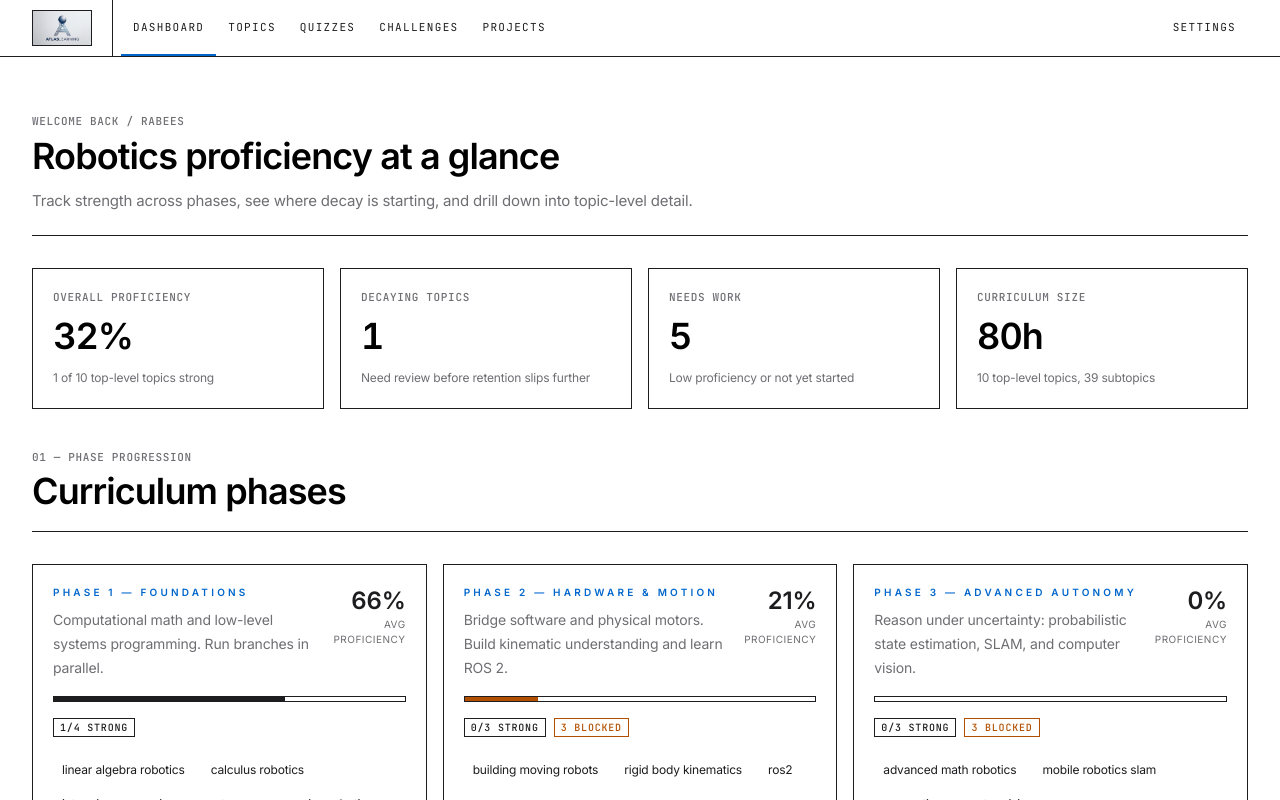
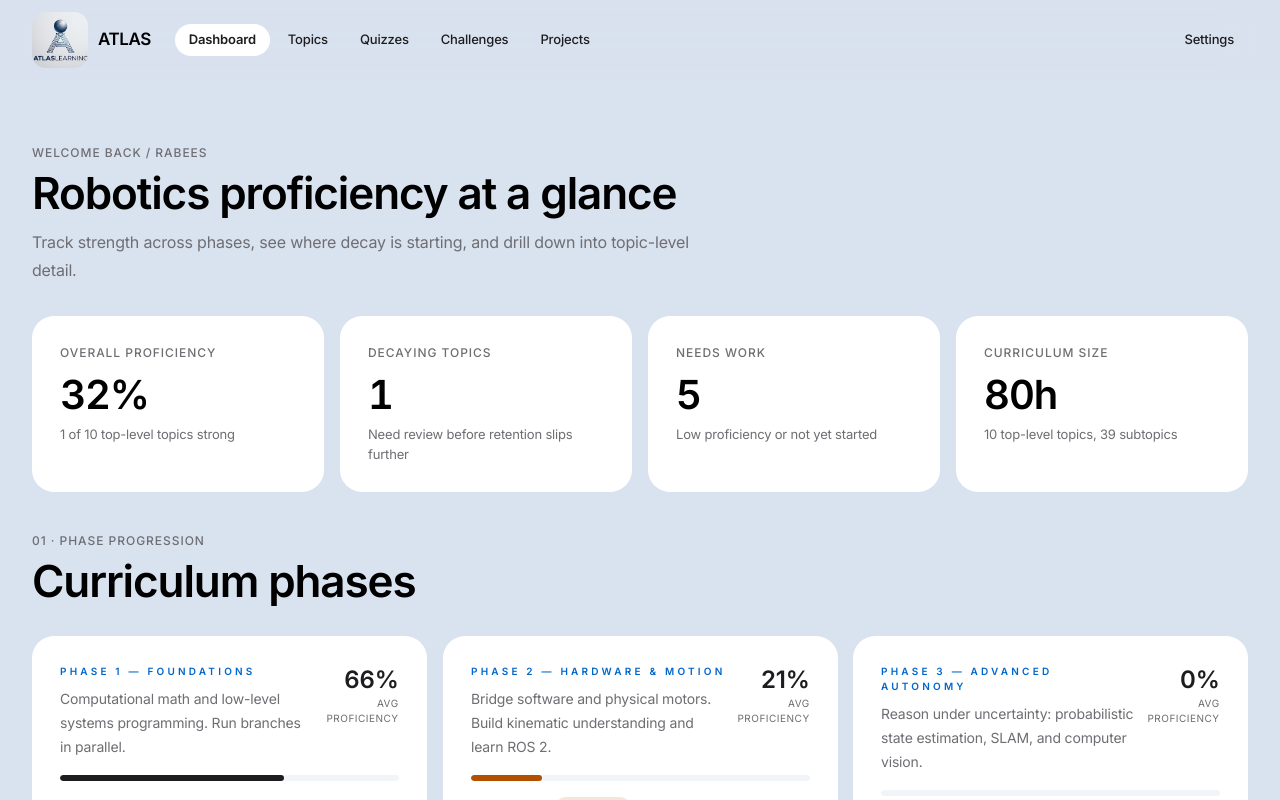
Before and after one commit to rabeesr/AtlasLearning, a Next.js app: page /dashboard in a window 1280 px wide. Shown: the top 800 px of the page. Built offline with nearby package versions, Linux system fonts and the light colour scheme.

Commit message:
UI redesign v3

```diff
--- a/src/app/globals.css
+++ b/src/app/globals.css
@@ -1,11 +1,11 @@
 @import "tailwindcss";
 
 :root {
-  /* === Surfaces (Apple white + light gray) === */
-  --bg: #FFFFFF;            /* pure white canvas */
-  --bg-alt: #FBFBFD;        /* very subtle deeper white for section bands */
-  --tile: #F5F5F7;           /* Apple's tile gray */
-  --tile-deep: #EEEEF1;     /* slightly deeper tile (hover lift target) */
+  /* === Surfaces (slate-blue canvas, white tiles for contrast) === */
+  --bg: #D9E2EF;            /* slate-blue canvas */
+  --bg-alt: #E3EAF4;        /* slightly lighter section band */
+  --tile: #FFFFFF;          /* white tile — clean contrast against slate bg */
+  --tile-deep: #F1F4F9;     /* deeper tile / progress track */
 
   /* legacy aliases — old code still references these */
   --panel: #F5F5F7;
@@ -184,24 +184,25 @@ input, textarea, select {
     transform var(--duration) var(--ease-out),
     box-shadow var(--duration) var(--ease-out),
     background-color var(--duration) var(--ease-out);
+  /* Default invisible ring so transition-on-hover is smooth */
+  box-shadow: 0 0 0 1px transparent;
   will-change: transform;
 }
 
-.tile-hover:hover {
-  transform: translateY(-2px);
-  box-shadow: var(--shadow-hover);
-  background: var(--bg);
+.tile-hover:hover,
+.tile-link:hover {
+  transform: translateY(-4px);
+  /* Prominent slate-blue ring + deep drop shadow */
+  box-shadow:
+    0 0 0 1.5px rgba(51, 65, 85, 0.28),
+    0 28px 56px rgba(15, 23, 42, 0.22),
+    0 12px 24px rgba(15, 23, 42, 0.14),
+    0 4px 8px rgba(15, 23, 42, 0.08);
 }
 
 .tile-link {
   display: block;
   cursor: pointer;
-}
-
-.tile-link:hover {
-  transform: translateY(-2px);
-  box-shadow: var(--shadow-hover);
-  background: var(--bg);
 }
 
 /* === Editorial prose === */
--- a/src/components/shared/app-shell.tsx
+++ b/src/components/shared/app-shell.tsx
@@ -5,17 +5,15 @@ export function AppShell({ children }: { children: ReactNode }) {
   return (
     <div className="atlas-background flex min-h-screen flex-col text-[var(--ink)]">
       <Toolbar />
-      <main className="mx-auto w-full max-w-[1400px] flex-1 px-4 py-10 md:px-8 md:py-14">
+      <main className="mx-auto w-full max-w-[1400px] flex-1 px-4 py-12 md:px-8 md:py-16">
         {children}
       </main>
-      <footer className="border-t border-[var(--ink)] bg-[var(--bg-white)]">
-        <div className="mx-auto flex w-full max-w-[1400px] items-center justify-between gap-4 px-4 py-5 md:px-8">
-          <p className="coordinate">
-            § ATLAS LEARNING / ROBOTICS CURRICULUM
+      <footer className="mt-8">
+        <div className="mx-auto flex w-full max-w-[1400px] flex-col items-center gap-1 px-4 py-10 text-center md:px-8">
+          <p className="text-[13px] text-[var(--ink-muted)]">
+            ATLAS Learning — Robotics curriculum
           </p>
-          <p className="coordinate">
-            v0.1 — PROFICIENCY ENGINE
-          </p>
+          <p className="text-[12px] text-[var(--ink-faint)]">v0.1 · Proficiency engine</p>
         </div>
       </footer>
     </div>
--- a/src/components/shared/toolbar.tsx
+++ b/src/components/shared/toolbar.tsx
@@ -22,33 +22,37 @@ export function Toolbar() {
 
   function navLinkClass(active: boolean) {
     return [
-      "h-full px-3 inline-flex items-center font-mono uppercase tracking-[0.12em] text-[11px] border-b-2 transition-colors duration-100",
+      "inline-flex items-center rounded-full px-3.5 py-1.5 text-[13px] font-medium transition-all duration-200 ease-out",
       active
-        ? "text-[var(--ink-strong)] border-[var(--accent)]"
-        : "text-[var(--ink-muted)] border-transparent hover:text-[var(--ink)] hover:border-[var(--rule-soft)]",
+        ? "bg-[var(--tile)] text-[var(--ink-strong)] font-semibold"
+        : "text-[var(--ink-muted)] hover:bg-[var(--tile)] hover:text-[var(--ink)]",
     ].join(" ");
   }
 
   return (
-    <header className="sticky top-0 z-30 border-b border-[var(--ink)] bg-[var(--bg-white)]/85 backdrop-blur">
-      <div className="mx-auto flex h-14 w-full max-w-[1400px] items-stretch gap-0 px-4 md:px-8">
+    <header className="sticky top-0 z-30 bg-[var(--bg)]/80 backdrop-blur-xl">
+      <div className="mx-auto flex h-20 w-full max-w-[1400px] items-center gap-4 px-4 md:px-8">
         <Link
           href="/dashboard"
-          className="flex items-center gap-3 pr-5 mr-2 border-r border-[var(--ink)]"
+          className="group flex items-center gap-2.5 transition-opacity duration-200 hover:opacity-80"
           aria-label="ATLAS Learning home"
         >
-          <span className="block h-9 w-[60px] border border-[var(--ink)] bg-[var(--bg-white)] overflow-hidden relative">
+          <span className="relative block h-14 w-14 overflow-hidden rounded-[14px]">
             <Image
               src="/atlas-logo.png"
-              alt="ATLAS Learning"
+              alt=""
               fill
-              sizes="60px"
+              sizes="56px"
               priority
               className="object-cover"
             />
           </span>
+          <span className="text-[17px] font-semibold tracking-tight text-[var(--ink-strong)]">
+            ATLAS
+          </span>
         </Link>
-        <nav className="flex flex-1 items-stretch gap-0">
+
+        <nav className="ml-2 flex flex-1 items-center gap-1">
           {primaryLinks.map((link) => (
             <Link
               key={link.href}
@@ -59,10 +63,8 @@ export function Toolbar() {
             </Link>
           ))}
         </nav>
-        <Link
-          href="/settings"
-          className={navLinkClass(isActive("/settings"))}
-        >
+
+        <Link href="/settings" className={navLinkClass(isActive("/settings"))}>
           Settings
         </Link>
       </div>
--- a/src/components/shared/ui.tsx
+++ b/src/components/shared/ui.tsx
@@ -1,33 +1,38 @@
 import type { ReactNode } from "react";
 
 /**
- * Card — flat, square, ink hairline. No shadow, no radius.
+ * Card — borderless tile (Apple-style). Soft gray background, generous radius.
+ * Pass `interactive` (or wrap in a Link/button) to opt into the hover lift.
  */
 export function Card({
   children,
   className = "",
-  variant = "white",
+  variant = "tile",
+  interactive = true,
 }: {
   children: ReactNode;
   className?: string;
-  variant?: "white" | "cream" | "paper";
+  variant?: "tile" | "white" | "deep";
+  interactive?: boolean;
 }) {
   const bg =
-    variant === "cream"
-      ? "bg-[var(--bg)]"
-      : variant === "paper"
-        ? "bg-[var(--bg-paper)]"
-        : "bg-[var(--bg-white)]";
+    variant === "white"
+      ? "bg-white"
+      : variant === "deep"
+        ? "bg-[var(--tile-deep)]"
+        : "bg-[var(--tile)]";
   return (
-    <div className={`border border-[var(--ink)] ${bg} p-5 ${className}`}>
+    <div
+      className={`tile ${interactive ? "tile-hover" : ""} ${bg} p-6 md:p-7 ${className}`}
+    >
       {children}
     </div>
   );
 }
 
 /**
- * SectionHeader — numbered editorial header. Mono eyebrow + display headline.
- * Optional `index` renders as `01 — EYEBROW` mono numeric prefix.
+ * SectionHeader — large display headline with optional eyebrow.
+ * No dividing rule — whitespace handles separation.
  */
 export function SectionHeader({
   eyebrow,
@@ -44,23 +49,21 @@ export function SectionHeader({
 }) {
   const eyebrowText = eyebrow
     ? index !== undefined
-      ? `${String(index).padStart(2, "0")} — ${eyebrow}`
+      ? `${String(index).padStart(2, "0")} · ${eyebrow}`
       : eyebrow
     : index !== undefined
       ? String(index).padStart(2, "0")
       : null;
 
   return (
-    <div className="mb-8 flex flex-col gap-3 border-b border-[var(--ink)] pb-5 md:flex-row md:items-end md:justify-between">
+    <div className="mb-8 flex flex-col gap-3 md:flex-row md:items-end md:justify-between">
       <div className="min-w-0">
-        {eyebrowText ? (
-          <p className="eyebrow-mono">{eyebrowText}</p>
-        ) : null}
-        <h1 className="display-headline mt-2 text-[1.75rem] md:text-[2.25rem]">
+        {eyebrowText ? <p className="eyebrow">{eyebrowText}</p> : null}
+        <h1 className="display-headline mt-2 text-[2rem] md:text-[2.75rem]">
           {title}
         </h1>
         {description ? (
-          <p className="mt-3 max-w-2xl text-[15px] leading-7 text-[var(--ink-muted)]">
+          <p className="mt-3 max-w-2xl text-[16px] leading-7 text-[var(--ink-muted)]">
             {description}
           </p>
         ) : null}
@@ -71,7 +74,7 @@ export function SectionHeader({
 }
 
 /**
- * ProgressBar — square, 1px ink rule + ink fill. No radius, no gradient.
+ * ProgressBar — pill-rounded, ink fill on tile-gray track.
  */
 export function ProgressBar({
   value,
@@ -93,10 +96,10 @@ export function ProgressBar({
   const clamped = Math.max(0, Math.min(100, value));
   return (
     <div
-      className={`relative h-[6px] w-full border border-[var(--ink)] bg-[var(--bg-white)] ${className}`}
+      className={`h-1.5 w-full overflow-hidden rounded-full bg-[var(--tile-deep)] ${className}`}
     >
       <div
-        className="h-full"
+        className="h-full rounded-full transition-[width] duration-500 ease-out"
         style={{ width: `${clamped}%`, backgroundColor: fill }}
       />
     </div>
@@ -104,7 +107,7 @@ export function ProgressBar({
 }
 
 /**
- * Badge — flat hairline box, mono uppercase label.
+ * Badge — pill, soft tonal fill, no border.
  */
 export function Badge({
   children,
@@ -114,15 +117,15 @@ export function Badge({
   tone?: "neutral" | "accent" | "success" | "warning" | "danger";
 }) {
   const styles: Record<string, string> = {
-    neutral: "border-[var(--ink)] bg-transparent text-[var(--ink)]",
-    accent: "border-[var(--accent)] bg-[var(--accent-soft)] text-[var(--accent-strong)]",
-    success: "border-[var(--success)] bg-transparent text-[var(--success)]",
-    warning: "border-[var(--warning)] bg-transparent text-[var(--warning)]",
-    danger: "border-[var(--danger)] bg-transparent text-[var(--danger)]",
+    neutral: "bg-[var(--tile)] text-[var(--ink-muted)]",
+    accent: "bg-[var(--accent-soft)] text-[var(--accent)]",
+    success: "bg-[color-mix(in_srgb,var(--success)_12%,transparent)] text-[var(--success)]",
+    warning: "bg-[color-mix(in_srgb,var(--warning)_14%,transparent)] text-[var(--warning)]",
+    danger: "bg-[color-mix(in_srgb,var(--danger)_12%,transparent)] text-[var(--danger)]",
   };
   return (
     <span
-      className={`inline-flex items-center gap-1 border px-1.5 py-0.5 font-mono text-[10px] font-medium uppercase tracking-[0.08em] ${styles[tone]}`}
+      className={`inline-flex items-center gap-1 rounded-full px-2.5 py-0.5 text-[11px] font-medium tracking-[0.02em] ${styles[tone]}`}
     >
       {children}
     </span>
@@ -130,7 +133,7 @@ export function Badge({
 }
 
 /**
- * Stat — large display number on a flat card with mono label.
+ * Stat — large display number on a tile.
  */
 export function Stat({
   label,
@@ -142,18 +145,18 @@ export function Stat({
   detail?: string;
 }) {
   return (
-    <Card className="flex flex-col gap-3">
-      <p className="eyebrow-mono">{label}</p>
-      <p className="display-headline text-[2.25rem] tabular-nums">{value}</p>
+    <Card>
+      <p className="eyebrow">{label}</p>
+      <p className="display-headline mt-3 text-[2.5rem] tabular-nums">{value}</p>
       {detail ? (
-        <p className="text-xs leading-5 text-[var(--ink-muted)]">{detail}</p>
+        <p className="mt-2 text-[13px] leading-5 text-[var(--ink-muted)]">{detail}</p>
       ) : null}
     </Card>
   );
 }
 
 /**
- * Button — square, ink-filled by default. Hover inverts. No transitions over 120ms.
+ * Button — pill, ink-filled by default, soft hover.
  */
 export function Button({
   children,
@@ -173,17 +176,18 @@ export function Button({
   className?: string;
 }) {
   const base =
-    "inline-flex items-center justify-center font-mono uppercase tracking-[0.08em] border transition-colors duration-100 ease-out";
-  const sizing = size === "sm" ? "h-7 px-3 text-[11px]" : "h-9 px-4 text-[12px]";
+    "inline-flex items-center justify-center rounded-full font-medium transition-all duration-200 ease-out";
+  const sizing =
+    size === "sm" ? "h-8 px-4 text-[13px]" : "h-11 px-6 text-[15px]";
   const variants: Record<string, string> = {
     primary:
-      "bg-[var(--ink)] text-[var(--bg-white)] border-[var(--ink)] hover:bg-[var(--bg-white)] hover:text-[var(--ink)]",
+      "bg-[var(--ink)] text-white hover:bg-black hover:scale-[1.02] active:scale-[0.99]",
     secondary:
-      "bg-transparent text-[var(--ink)] border-[var(--ink)] hover:bg-[var(--ink)] hover:text-[var(--bg-white)]",
+      "bg-[var(--tile)] text-[var(--ink)] hover:bg-[var(--tile-deep)] hover:scale-[1.02] active:scale-[0.99]",
     ghost:
-      "bg-transparent text-[var(--ink)] border-transparent hover:border-[var(--ink)]",
+      "bg-transparent text-[var(--ink)] hover:bg-[var(--tile)]",
     accent:
-      "bg-[var(--accent)] text-[var(--bg-white)] border-[var(--accent)] hover:bg-[var(--accent-strong)] hover:border-[var(--accent-strong)]",
+      "bg-[var(--accent)] text-white hover:bg-[var(--accent-strong)] hover:scale-[1.02] active:scale-[0.99]",
   };
   const classes = `${base} ${sizing} ${variants[variant]} ${className}`;
 
@@ -202,53 +206,23 @@ export function Button({
 }
 
 /**
- * SectionBand — full-bleed alternating section background.
- * Use inside a page; it breaks out of any max-width container via negative margins.
+ * SectionBand — full-bleed alternating-tone section band. Generous vertical padding.
  */
 export function SectionBand({
   children,
-  variant = "cream",
+  variant = "white",
   className = "",
 }: {
   children: ReactNode;
-  variant?: "cream" | "paper";
+  variant?: "white" | "tile";
   className?: string;
 }) {
-  const bg = variant === "paper" ? "bg-[var(--bg-paper)]" : "bg-[var(--bg)]";
+  const bg = variant === "tile" ? "bg-[var(--tile)]" : "bg-white";
   return (
     <section
-      className={`section-band ${bg} -mx-4 px-4 py-10 md:-mx-8 md:px-8 md:py-14 ${className}`}
+      className={`${bg} -mx-4 px-4 py-16 md:-mx-8 md:px-8 md:py-24 ${className}`}
     >
       {children}
     </section>
   );
 }
-
-/**
- * CornerMarks — Palantir-style L-tick registration marks at the four corners,
- * with an optional mono coordinate label in the top-right.
- *
- * Usage: wrap content. Children render inside a `position: relative` container.
- */
-export function CornerMarks({
-  children,
-  label,
-  className = "",
-}: {
-  children: ReactNode;
-  label?: string;
-  className?: string;
-}) {
-  return (
-    <div className={`corner-marks ${className}`}>
-      {children}
-      <span className="corner-marks__bl" aria-hidden />
-      <span className="corner-marks__br" aria-hidden />
-      {label ? (
-        <span className="coordinate pointer-events-none absolute right-2 top-2">
-          {label}
-        </span>
-      ) : null}
-    </div>
-  );
-}
```
